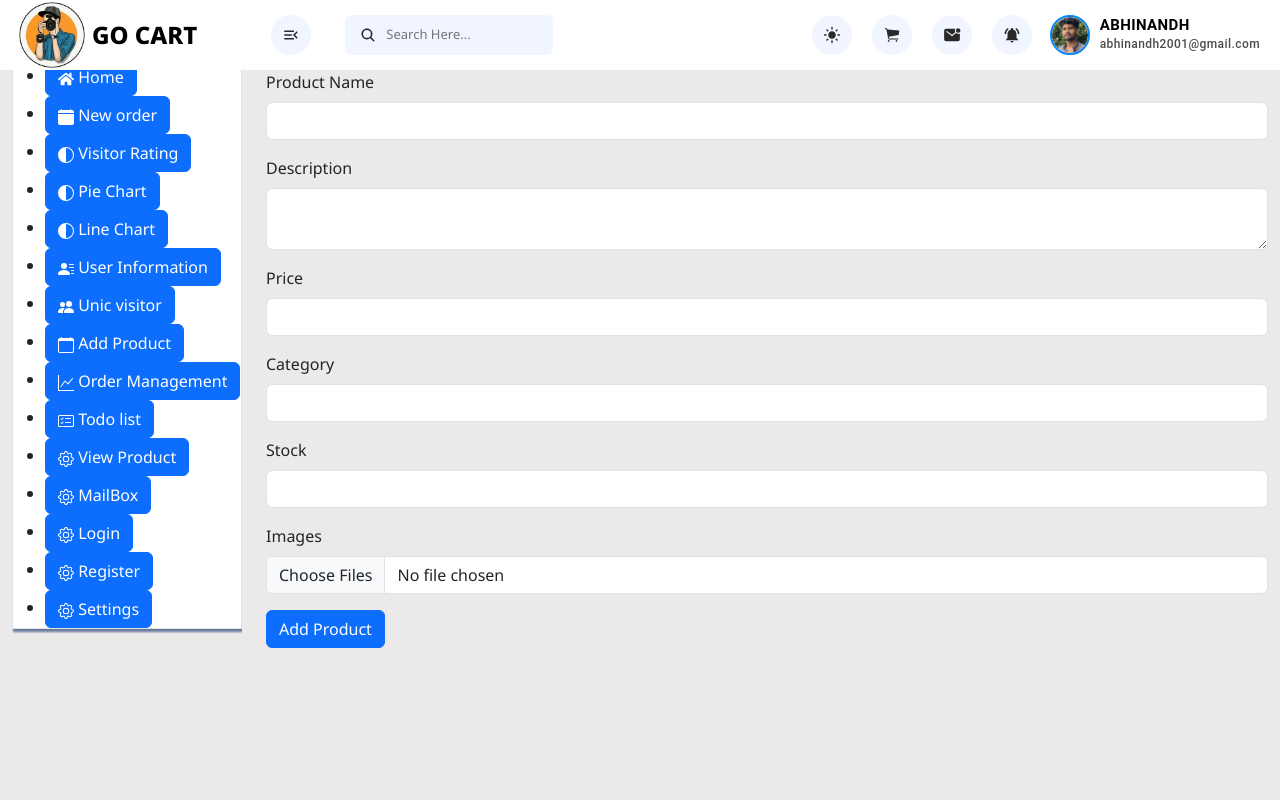
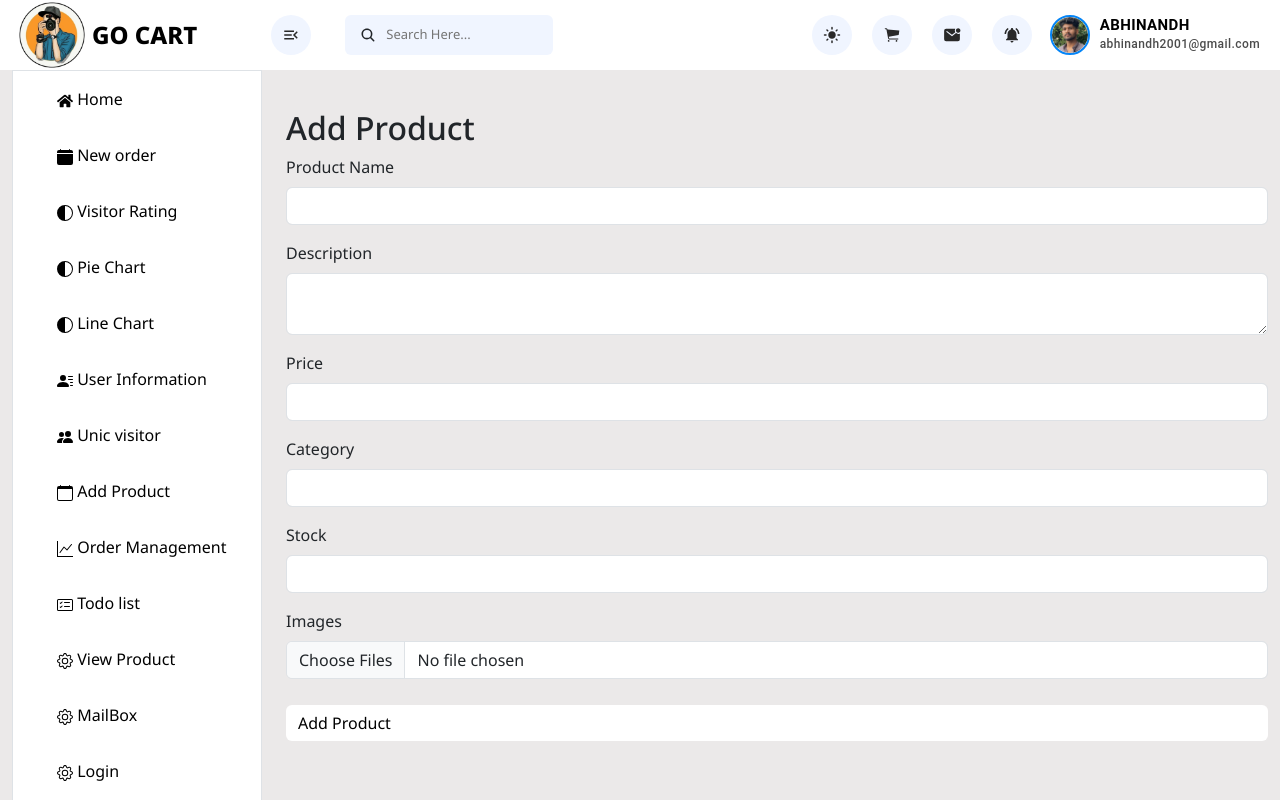
Before and after one commit to Abhinandh-C/admin-pannel-frontend, a React (Vite) app: page /AddProduct in a window 1280 px wide. Built offline with nearby package versions, Linux system fonts and the light colour scheme.

Commit message:
styles has been updated

```diff
--- a/src/App.css
+++ b/src/App.css
@@ -3,9 +3,11 @@
 
 *{
     margin: 0px; padding: 0px;
+
 }
 
-body{font-family: "Noto Sans", sans-serif; background: #ebe9e9;}
+body{font-family: "Noto Sans", sans-serif; background: #ebe9e9;
+}
 
 header{width: 100%; height: 70px; background: #fff; position: fixed; top: 0px; left: 0px; z-index: 1000;}
 
@@ -196,19 +198,14 @@ font-weight: 600 !important;
 /* =============sidebar========== */
 .sidebarBg{
     background-color: rgb(255, 255, 255);
-    margin-top: 57px;
+    margin-top: 70px;
     box-shadow: 2px 2px 2px 1px rgb(5 37 101 / 57%);
-       height:100%;
-       width: 230px;
+       position: sticky;
+       width: 250px;
 
 
 }
-.admin{
-     width: 28px;
-    border-radius: 50%;
-    border: 2px solid royalblue;
-        margin-bottom: 10px;
-}
+
 
    .sidebar-title{
       margin-top: 10px;
@@ -428,3 +425,41 @@ font-weight: 600 !important;
     text-shadow: 4px 2px 7px rgba(0,0,0,0.6);
 
   }
+
+
+
+  /* changes additionally added */
+
+  .nav-pills .nav-link.active, .nav-pills .show>.nav-link {
+    background-color: #fdd7d7 !important;
+}
+
+.nav-link {
+    color: #000000 !important;
+}
+
+
+.btn{
+    color: #000000;
+    background-color: #ffffff;
+    border: none;
+    text-decoration:none;
+    width: 100%;
+    text-align: left;
+    margin-bottom: 10px;
+    margin-top: 10px;
+}
+.btn a{
+
+    text-decoration: none;
+    color: #000000;
+    font-size: 16px;
+}
+
+.sidebarBg li{
+   list-style: none;
+}
+
+.content{
+    margin-top: 85px;
+}
```
